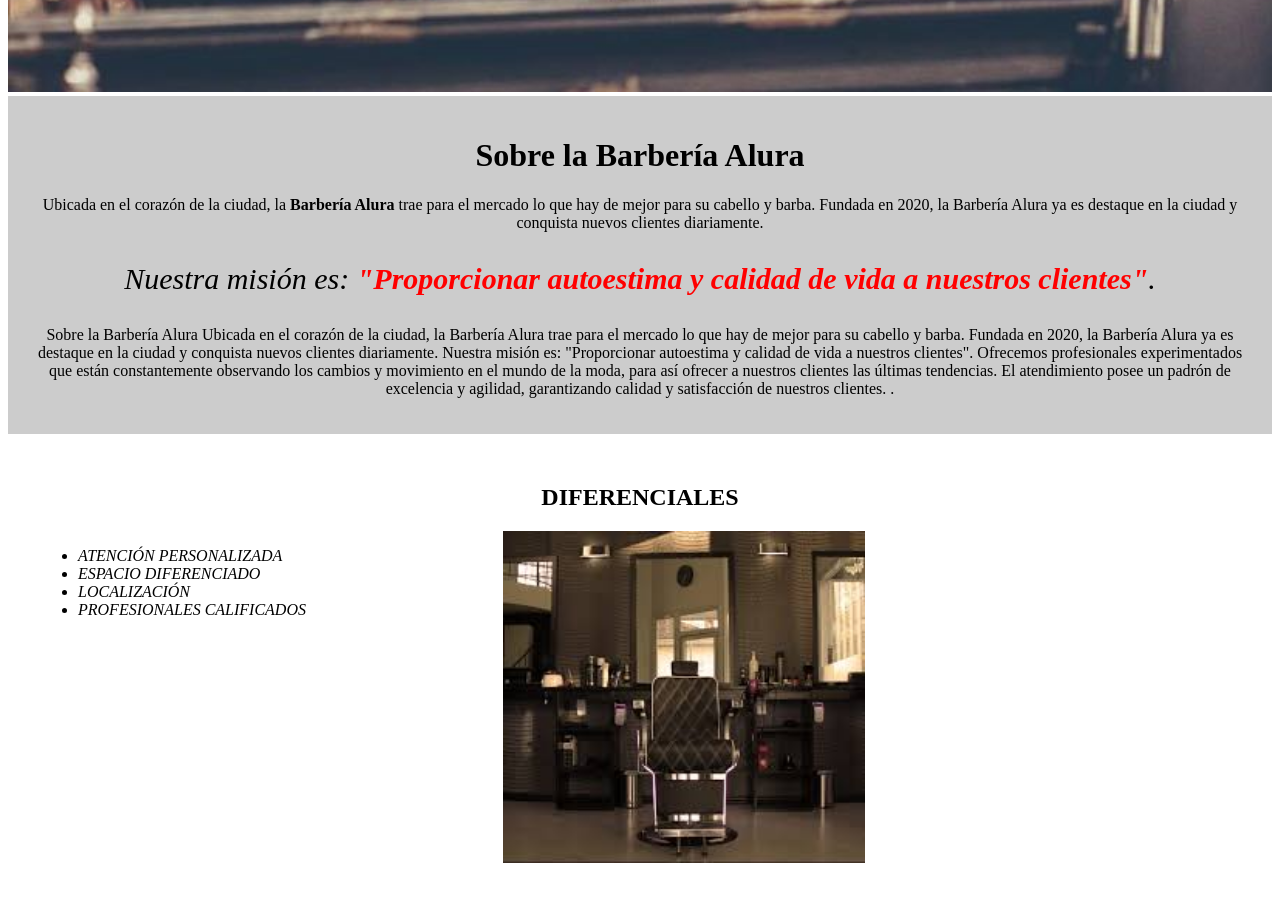
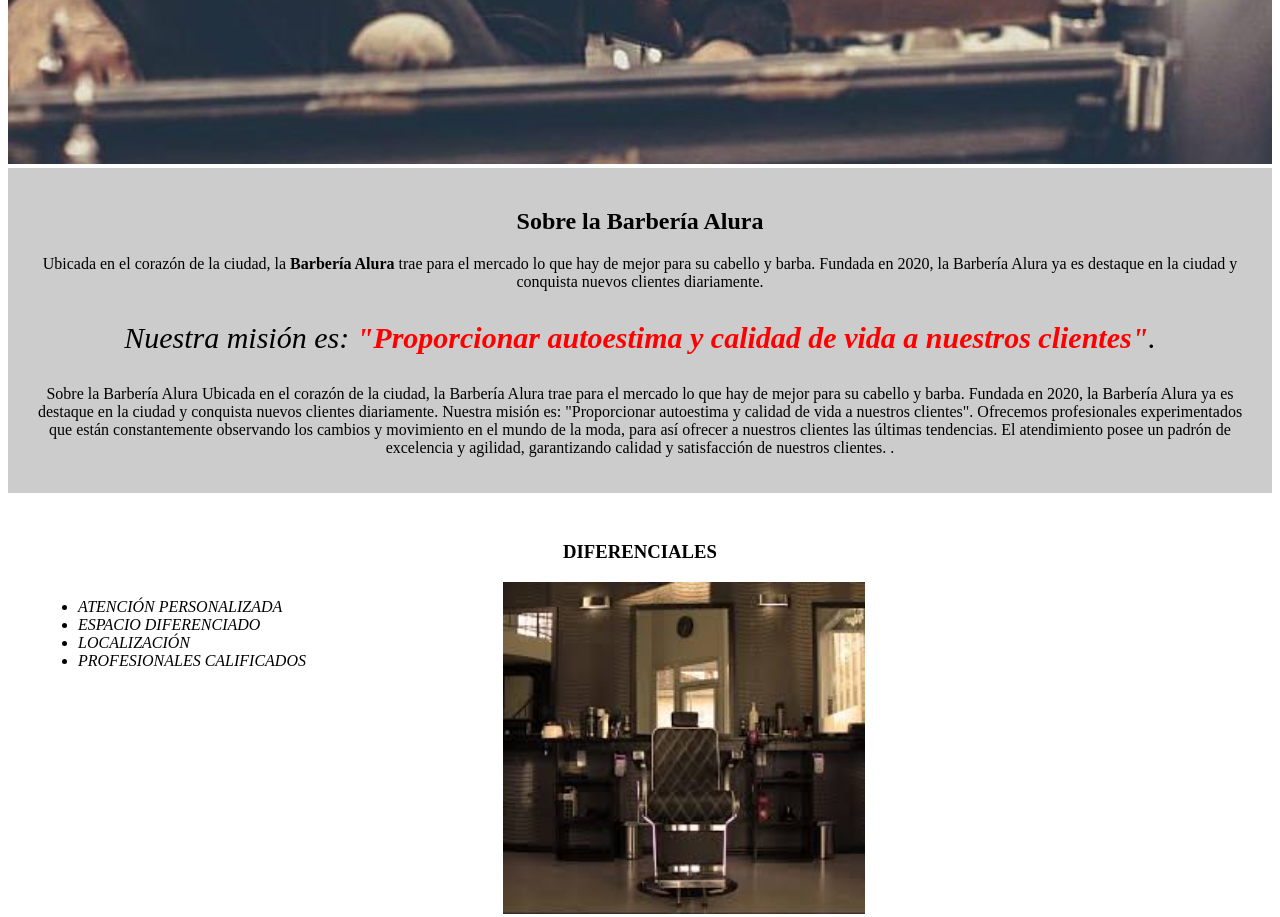
Before and after one commit to DIEGO-CAMILO666/alura-git, a plain HTML site: page alura.html/web1.html in a window 1280 px wide. Shown: the part 1180-2097 px from the top of the page. Drawn offline with Linux system fonts and the light colour scheme.

Commit message:
ultima clase

```diff
--- a/alura.html/Web1style.css
+++ b/alura.html/Web1style.css
@@ -4,7 +4,12 @@ body{
 #barberia1{
    width: 100%;
 }
-h1{
+
+.TITULO_PRINCIPAL{
+   padding-left:  30px ;
+}
+
+.TITULO_CENTRAL{
    text-align: center;
 }
 
@@ -28,9 +33,7 @@ em strong{
    padding: 30px;
 }
 
-h2{
-   text-align: center;
-}
+
 
 .items{
    font-style: italic;
--- a/alura.html/web1.html
+++ b/alura.html/web1.html
@@ -8,9 +8,12 @@
     <link rel="stylesheet" href="Web1style.css">
 </head>
 <body>
+    <header>
+        <H1 class="TITULO_PRINCIPAL"> BARBERÍA ALURA</H1>
+    </header>
     <img id= "barberia1" src="imagenes/barber.jpg">
     <div class="principal">
-    <h1>Sobre la Barbería Alura</h1>
+    <h2 class="TITULO_CENTRAL">Sobre la Barbería Alura</h2>
 
     <p>Ubicada en el corazón de la ciudad, la <strong>Barbería Alura </strong>trae para el mercado lo que hay de mejor para su cabello y barba. Fundada en 2020, la Barbería Alura ya es destaque en
         la ciudad y conquista nuevos clientes diariamente.</p>
@@ -29,7 +32,7 @@
         satisfacción de nuestros clientes. .</p>
     </div>
     <div class="diferenciales">
-        <h2>DIFERENCIALES</h2>
+        <h3 class="TITULO_CENTRAL">DIFERENCIALES</h3>
         <ul>
            <li class="items"> ATENCIÓN PERSONALIZADA</li>
            <li class="items"> ESPACIO DIFERENCIADO</li>
```
